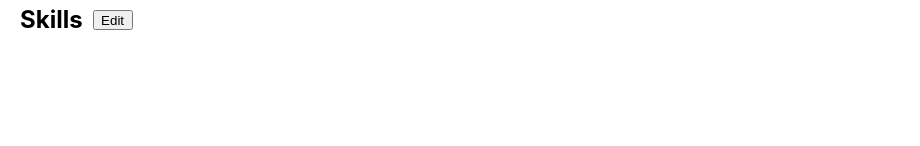
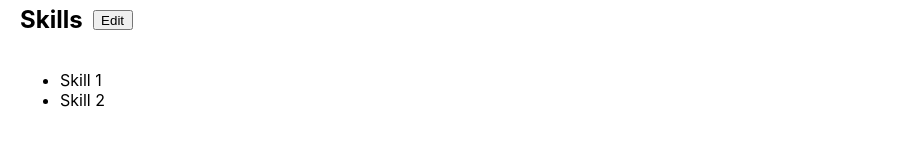
Before and after one commit to pbaki/cv-app, a React (Create React App) app: page / in a window 1280 px wide. Shown: the part 430-576 px from the top of the page, without its empty margins (0-920 px from the left). Built offline with nearby package versions, Linux system fonts and the light colour scheme.

Commit message:
Skills spawn 2 values at first, can be removed by Edit button

```diff
--- a/src/components/general-info.js
+++ b/src/components/general-info.js
@@ -382,6 +382,7 @@ class Skills extends Component {
     this.state = {
       mode: 1,
       skillsList: [],
+      ifCalled: 0,
     };
     this.editMode = this.editMode.bind(this);
     this.getSkill = this.getSkill.bind(this);
@@ -436,6 +437,18 @@ class Skills extends Component {
       skillsList: this.tempArray,
     });
   }
+  componentDidMount() {
+    if (this.state.skillsList.length === 0 && this.state.ifCalled === 0) {
+      this.setState({
+        skillsList: [
+          ...this.state.skillsList,
+          <SkillListElement skillName="Skill 1" />,
+          <SkillListElement skillName="Skill 2" />,
+        ],
+        ifCalled: this.state.ifCalled + 1,
+      });
+    }
+  }
 
   render() {
     return (
@@ -462,7 +475,6 @@ class Skills extends Component {
         ) : (
           ""
         )}
-
         <ul>
           {this.state.skillsList.map((val) => {
             return <div key={uuid()}> {val}</div>;
```
